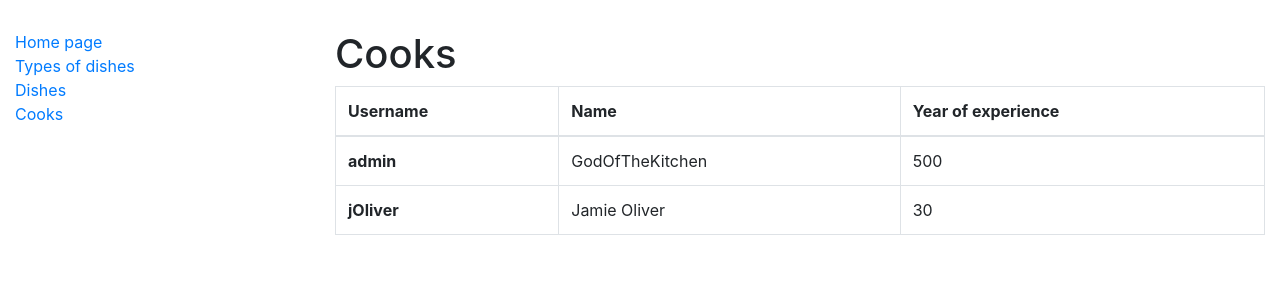
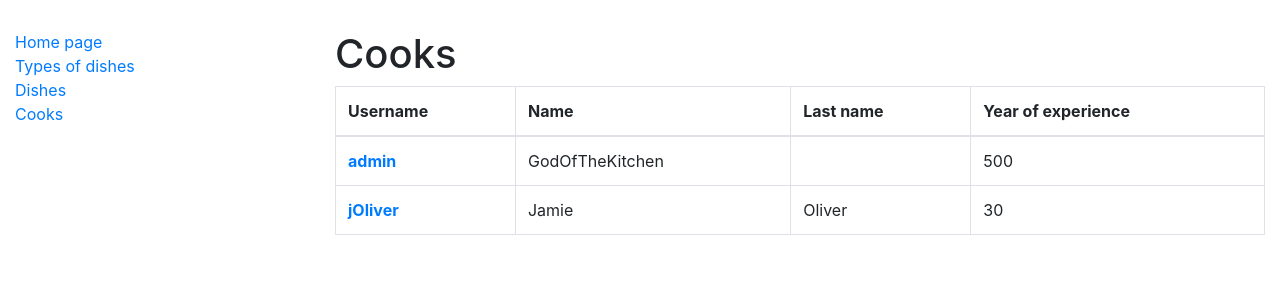
Before and after one commit to Aleksandro777/Restaurant-Kitchen-Service, a Django app: page /cook/ in a window 1280 px wide. Shown: the top 300 px of the page. Run offline with Django 4.2, Linux system fonts and the light colour scheme; data comes from the database, SQL or seed files in the repository.

Commit message:
Add link in cooks list on cook detail page

```diff
--- a/templates/kitchen/cook_list.html
+++ b/templates/kitchen/cook_list.html
@@ -9,6 +9,7 @@
       <tr>
         <th scope="col">Username</th>
         <th scope="col">Name</th>
+        <th scope="col">Last name</th>
         <th scope="col">Year of experience</th>
       </tr>
       </thead>
@@ -16,10 +17,12 @@
       {% if cook_list %}
         {% for cook in cook_list %}
           <tr>
+            <tr>
             <th scope="col">
-            {{ cook.username }}
+           <a href="{% url 'kitchen:cook-detail' pk=cook.id %}">{{ cook.username }}</a>
             </th>
-            <td>{{ cook.first_name }} {{ cook.last_name }}</td>
+            <td>{{ cook.first_name }} </td>
+            <td>{{ cook.last_name }} </td>
             <td>{{ cook.years_of_experience }}</td>
           </tr>
         {% endfor %}
```
